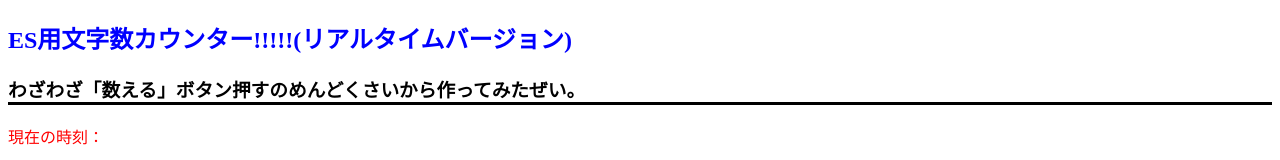
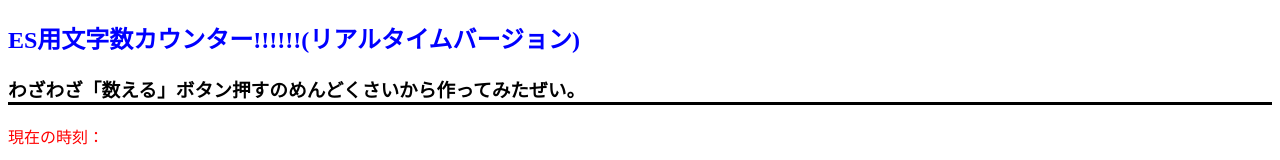
Before and after one commit to Daisuke719/countOnRealTime, a plain HTML site: page index.html in a window 1280 px wide. Shown: the top 160 px of the page. Drawn offline with Linux system fonts and the light colour scheme.

Commit message:
小さな修正

```diff
--- a/index.html
+++ b/index.html
@@ -7,7 +7,7 @@
     </head>
 
     <body>
-        <h2>ES用文字数カウンター!!!!!(リアルタイムバージョン)</h2>
+        <h2>ES用文字数カウンター!!!!!!(リアルタイムバージョン)</h2>
         <h3 class="h3-char">わざわざ「数える」ボタン押すのめんどくさいから作ってみたぜい。</h3>
         <p class="timeE">現在の時刻：<span id="timeNow"></span></p>
 
```
Also changed, not shown: 1 other file.
